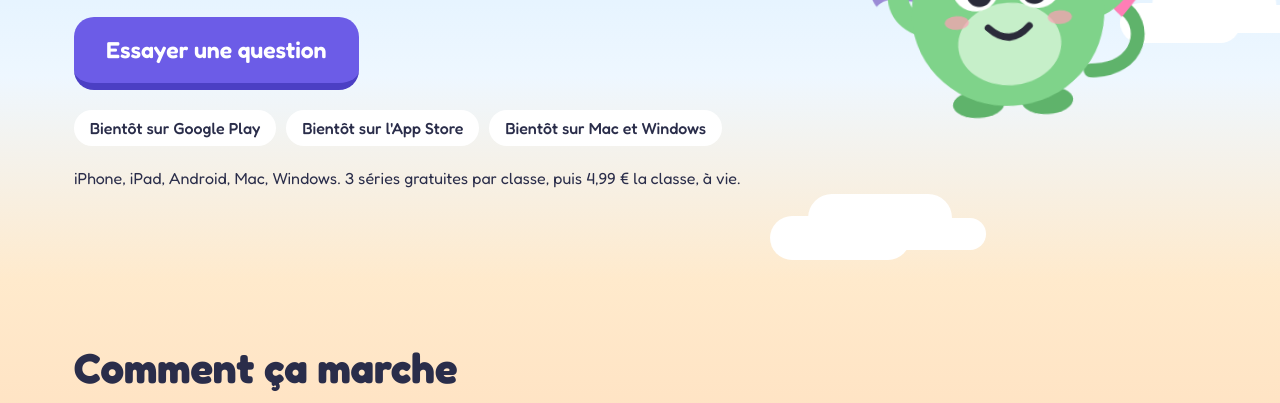
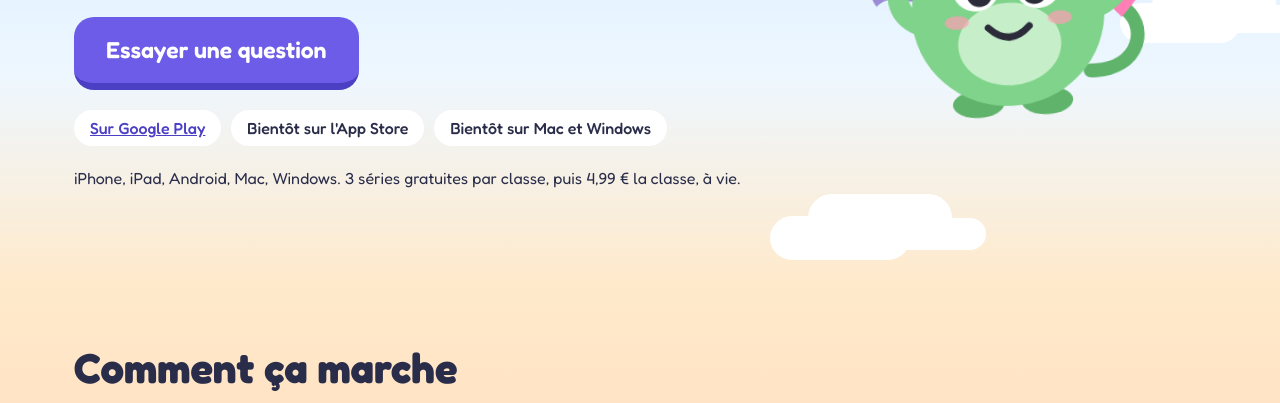
Before and after one commit to davidkesmaecker/grignou-site, a plain HTML site: page index.html in a window 1280 px wide. Shown: the part 397-800 px from the top of the page. Drawn offline with Linux system fonts and the light colour scheme.

Commit message:
Grignou est sur Google Play : lien vers la fiche

```diff
--- a/index.html
+++ b/index.html
@@ -49,7 +49,7 @@
       <p class="chapeau">Calcul, lecture et orthographe, au rythme où l'école les apprend. De la grande section au CM2, sans publicité, sans pistage, sans abonnement.</p>
       <a class="touche violette" href="#comment">Essayer une question</a>
       <ul class="bientot" aria-label="Disponibilité">
-        <li>Bientôt sur Google Play</li>
+        <li class="dispo"><a href="https://play.google.com/store/apps/details?id=fr.grignou.app">Sur Google Play</a></li>
         <li>Bientôt sur l'App Store</li>
         <li>Bientôt sur Mac et Windows</li>
       </ul>
@@ -152,7 +152,7 @@
       <div class="bonsoir">
         <p class="bulle droite">Bonne nuit ! À demain pour une série.</p>
         <ul class="bientot clair" aria-label="Disponibilité">
-          <li>Bientôt sur Google Play</li>
+          <li class="dispo"><a href="https://play.google.com/store/apps/details?id=fr.grignou.app">Sur Google Play</a></li>
           <li>Bientôt sur l'App Store</li>
           <li>Bientôt sur Mac et Windows</li>
         </ul>
```
